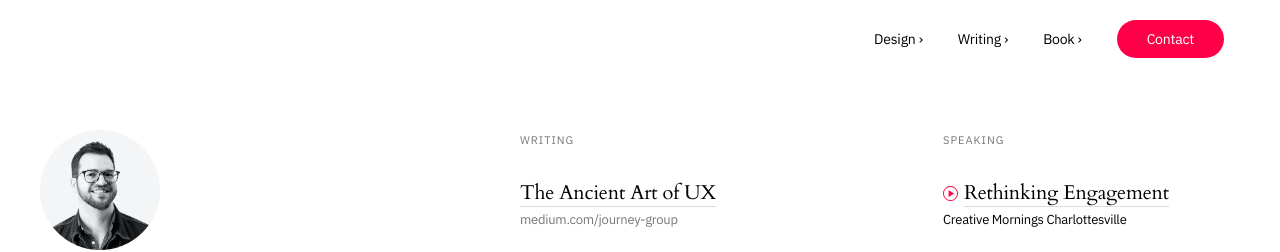
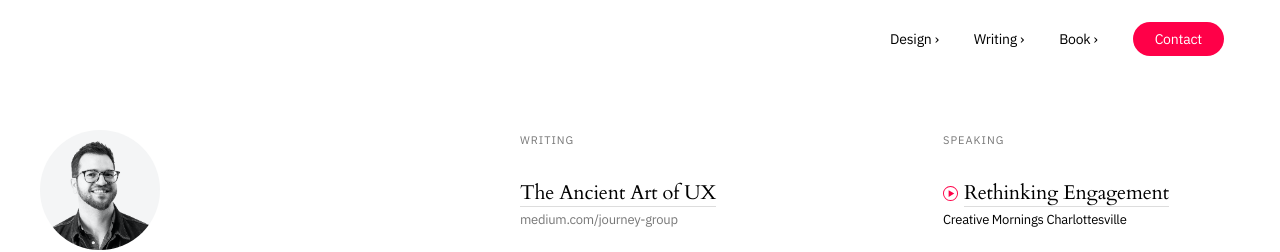
Before and after one commit to jeremydcherry/jeremydcherry.github.io, a Jekyll site: the page built from index.md, in a window 1280 px wide. Shown: the top 252 px of the page. Built offline with Jekyll 4.4.1, drawn with Linux system fonts in a browser that asks for light colours.

Commit message:
Styling tweaks

```diff
--- a/_sass/main.scss
+++ b/_sass/main.scss
@@ -310,7 +310,7 @@ a.resources-footer:hover{
   border: 0;
   margin-left: 35px;
   border-radius: 50px;
-  padding: 10px 30px;
+  padding: 8px 22px;
 }
 
 .about a.btn:hover{
```
